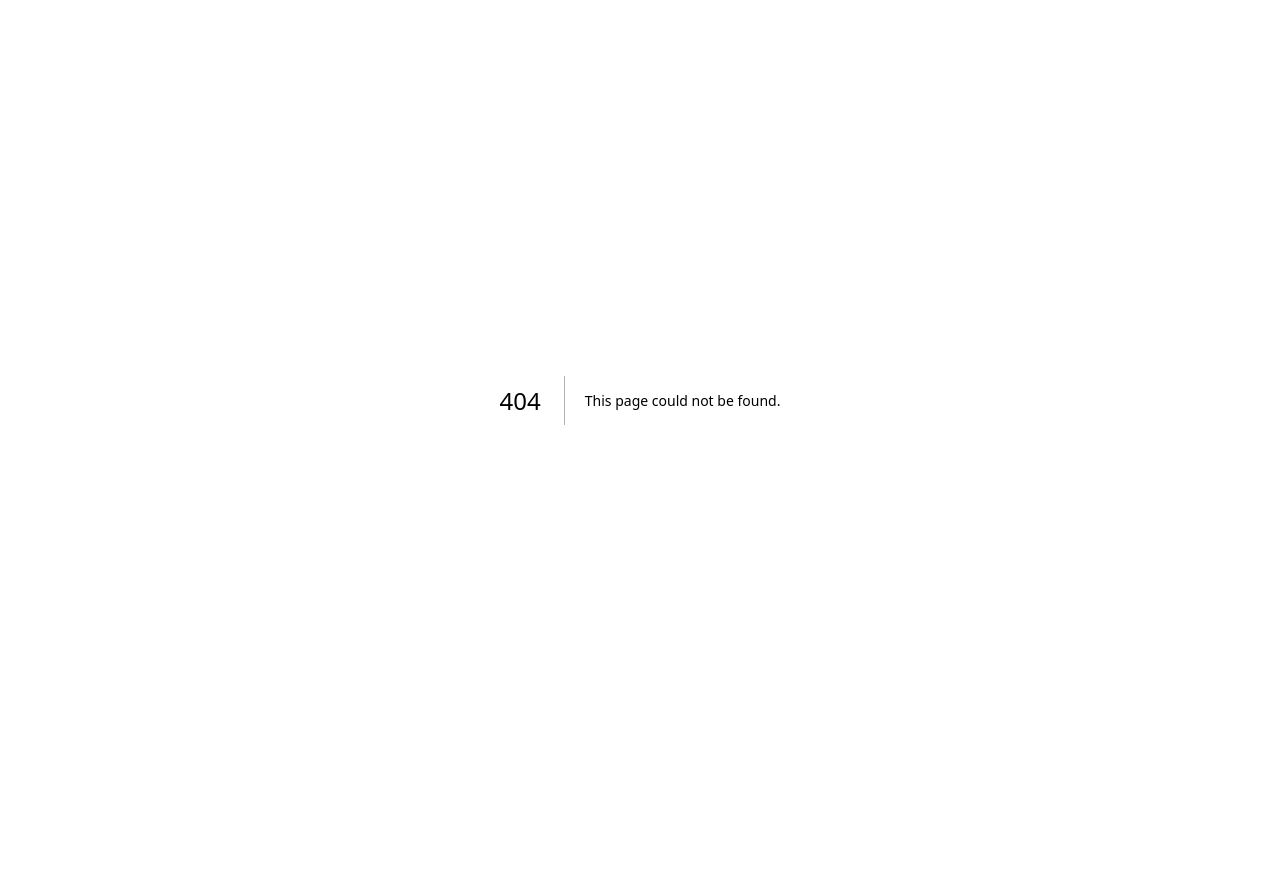
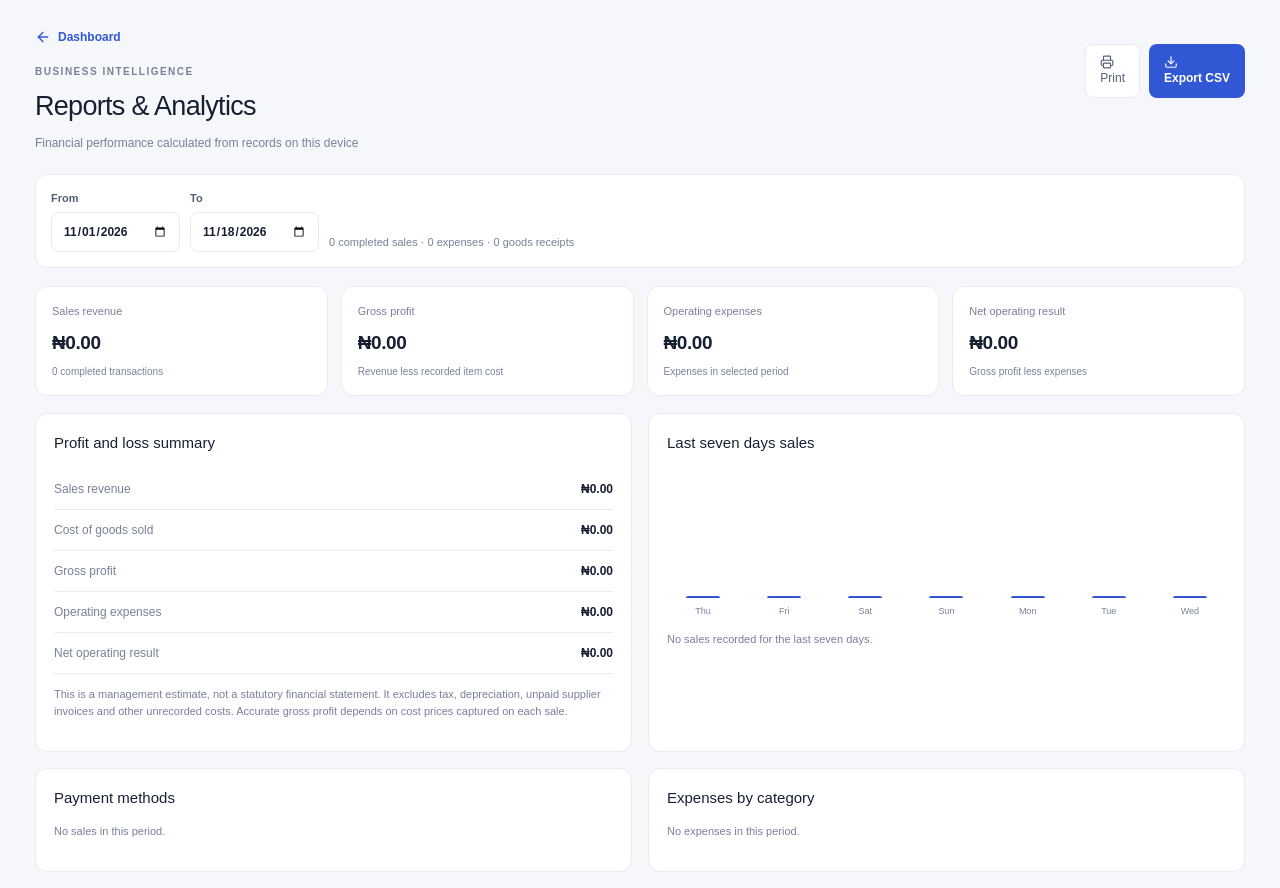
Before and after one commit to tari007/tariscan, a Next.js app: page /reports in a window 1280 px wide. Before the commit this address had no page. Shown: the top 888 px of the page. Before the commit the page ends 800 px from the top, so only its background shows below. Built offline with nearby package versions, Linux system fonts and the light colour scheme.

Commit message:
Build 9: add expenses, reports and cloud expense schema

```diff
--- /dev/null
+++ b/src/app/reports/page.tsx
@@ -0,0 +1,36 @@
+"use client";
+import {useCallback,useEffect,useMemo,useState} from "react";
+import Link from "next/link";
+import {ArrowLeft,Download,Printer} from "lucide-react";
+import {localDb,type LocalProduct,type LocalSale,type LocalPurchase,type LocalExpense} from "@/lib/offline/database";
+const money=(n:number)=>new Intl.NumberFormat("en-NG",{style:"currency",currency:"NGN",maximumFractionDigits:2}).format(n);
+const today=()=>new Date().toISOString().slice(0,10);
+export default function ReportsPage(){
+ const [businessId,setBusinessId]=useState(""),[sales,setSales]=useState<LocalSale[]>([]),[products,setProducts]=useState<LocalProduct[]>([]),[purchases,setPurchases]=useState<LocalPurchase[]>([]),[expenses,setExpenses]=useState<LocalExpense[]>([]);
+ const [from,setFrom]=useState(new Date(new Date().getFullYear(),new Date().getMonth(),1).toISOString().slice(0,10)),[to,setTo]=useState(today());
+ const refresh=useCallback(async(id:string)=>{const [s,p,po,e]=await Promise.all([localDb.sales.where("business_id").equals(id).toArray(),localDb.products.where("business_id").equals(id).toArray(),localDb.purchases.where("business_id").equals(id).toArray(),localDb.expenses.where("business_id").equals(id).toArray()]);setSales(s);setProducts(p);setPurchases(po);setExpenses(e);},[]);
+ useEffect(()=>{const id=localStorage.getItem("tariscan_business_id")||"";setBusinessId(id);if(id)void refresh(id);},[refresh]);
+ const start=new Date(from+"T00:00:00").getTime(),end=new Date(to+"T23:59:59.999").getTime();
+ const inRange=(v:string)=>{const t=new Date(v).getTime();return t>=start&&t<=end;};
+ const periodSales=useMemo(()=>sales.filter(s=>inRange(s.sold_at)&&s.status!=="refunded"),[sales,from,to]);
+ const periodExpenses=useMemo(()=>expenses.filter(e=>inRange(e.spent_at)),[expenses,from,to]);
+ const periodPurchases=useMemo(()=>purchases.filter(p=>inRange(p.received_at)),[purchases,from,to]);
+ const revenue=periodSales.reduce((n,s)=>n+s.total,0);
+ const cogs=periodSales.reduce((n,s)=>n+s.items.reduce((m,i)=>m+(i.cost_price??0)*i.quantity,0),0);
+ const gross=revenue-cogs,expenseTotal=periodExpenses.reduce((n,e)=>n+e.amount,0),net=gross-expenseTotal;
+ const paymentTotals=periodSales.reduce<Record<string,number>>((a,s)=>{a[s.payment_method]=(a[s.payment_method]||0)+s.total;return a;},{});
+ const stockValue=products.reduce((n,p)=>n+p.quantity*p.cost_price,0);
+ const stockRetail=products.reduce((n,p)=>n+p.quantity*p.unit_price,0);
+ const topExpenses=Object.entries(periodExpenses.reduce<Record<string,number>>((a,e)=>{a[e.category]=(a[e.category]||0)+e.amount;return a;},{})).sort((a,b)=>b[1]-a[1]);
+ const daily=Array.from({length:7},(_,i)=>{const d=new Date();d.setDate(d.getDate()-(6-i));const key=d.toISOString().slice(0,10);return {key,label:d.toLocaleDateString(undefined,{weekday:"short"}),value:periodSales.filter(s=>s.sold_at.slice(0,10)===key).reduce((n,s)=>n+s.total,0)};});
+ const maxDaily=Math.max(1,...daily.map(d=>d.value));
+ const exportCsv=()=>{const lines=[["Metric","Amount"],["Sales revenue",revenue],["Cost of goods sold",cogs],["Gross profit",gross],["Operating expenses",expenseTotal],["Net operating result",net],["Purchases received",periodPurchases.reduce((n,p)=>n+p.total_cost,0)],["Stock at cost",stockValue],["Stock at retail",stockRetail],...Object.entries(paymentTotals).map(([k,v])=>["Payment: "+k,v])];const csv=lines.map(row=>row.map(v=>'"'+String(v).replace(/"/g,'""')+'"').join(",")).join("\n");const blob=new Blob([csv],{type:"text/csv;charset=utf-8"});const url=URL.createObjectURL(blob);const a=document.createElement("a");a.href=url;a.download="tariscan-financial-report.csv";a.click();URL.revokeObjectURL(url);};
+ return <main className="finance-page"><header className="finance-header"><div><Link href="/" className="inventory-back"><ArrowLeft size={16}/> Dashboard</Link><p className="inventory-eyebrow">BUSINESS INTELLIGENCE</p><h1>Reports &amp; Analytics</h1><p className="inventory-subtitle">Financial performance calculated from records on this device</p></div><div className="crm-actions"><button className="crm-secondary" onClick={()=>window.print()}><Printer size={14}/> Print</button><button className="checkout-primary" onClick={exportCsv}><Download size={14}/> Export CSV</button></div></header>
+ <div className="finance-filter"><label>From<input type="date" value={from} onChange={e=>setFrom(e.target.value)}/></label><label>To<input type="date" value={to} onChange={e=>setTo(e.target.value)}/></label><span className="checkout-muted">{periodSales.length} completed sales · {periodExpenses.length} expenses · {periodPurchases.length} goods receipts</span></div>
+ <div className="finance-cards"><div className="finance-card"><span>Sales revenue</span><strong>{money(revenue)}</strong><small>{periodSales.length} completed transactions</small></div><div className="finance-card"><span>Gross profit</span><strong>{money(gross)}</strong><small>Revenue less recorded item cost</small></div><div className="finance-card"><span>Operating expenses</span><strong>{money(expenseTotal)}</strong><small>Expenses in selected period</small></div><div className="finance-card"><span>Net operating result</span><strong>{money(net)}</strong><small>Gross profit less expenses</small></div></div>
+ <div className="finance-grid"><section className="finance-panel"><h2>Profit and loss summary</h2><div className="finance-line"><span>Sales revenue</span><strong>{money(revenue)}</strong></div><div className="finance-line"><span>Cost of goods sold</span><strong>{money(cogs)}</strong></div><div className="finance-line"><span>Gross profit</span><strong>{money(gross)}</strong></div><div className="finance-line"><span>Operating expenses</span><strong>{money(expenseTotal)}</strong></div><div className="finance-line"><span>Net operating result</span><strong>{money(net)}</strong></div><p className="finance-note">This is a management estimate, not a statutory financial statement. It excludes tax, depreciation, unpaid supplier invoices and other unrecorded costs. Accurate gross profit depends on cost prices captured on each sale.</p></section>
+ <section className="finance-panel"><h2>Last seven days sales</h2><div className="finance-bars">{daily.map(d=><div className="finance-bar-col" key={d.key}><div className="finance-bar" style={{height:`${(d.value/maxDaily)*100}%`}} title={money(d.value)}></div><small>{d.label}</small></div>)}</div>{daily.every(d=>d.value===0)&&<p className="finance-note">No sales recorded for the last seven days.</p>}</section>
+ <section className="finance-panel"><h2>Payment methods</h2>{Object.entries(paymentTotals).map(([k,v])=><div className="finance-line" key={k}><span>{k.replace("_"," ")}</span><strong>{money(v)}</strong></div>)}{!Object.keys(paymentTotals).length&&<p className="finance-note">No sales in this period.</p>}</section>
+ <section className="finance-panel"><h2>Expenses by category</h2>{topExpenses.map(([k,v])=><div className="finance-line" key={k}><span>{k}</span><strong>{money(v)}</strong></div>)}{!topExpenses.length&&<p className="finance-note">No expenses in this period.</p>}</section>
+ <section className="finance-panel"><h2>Purchases and inventory</h2><div className="finance-line"><span>Goods received in period</span><strong>{money(periodPurchases.reduce((n,p)=>n+p.total_cost,0))}</strong></div><div className="finance-line"><span>Current stock at cost</span><strong>{money(stockValue)}</strong></div><div className="finance-line"><span>Current stock at selling price</span><strong>{money(stockRetail)}</strong></div><div className="finance-line"><span>Active product lines</span><strong>{products.filter(p=>p.is_active).length}</strong></div><p className="finance-note">Inventory valuation uses current local quantities and current product cost prices. It is not a historical period-end valuation.</p></section></div></main>;
+}
```
